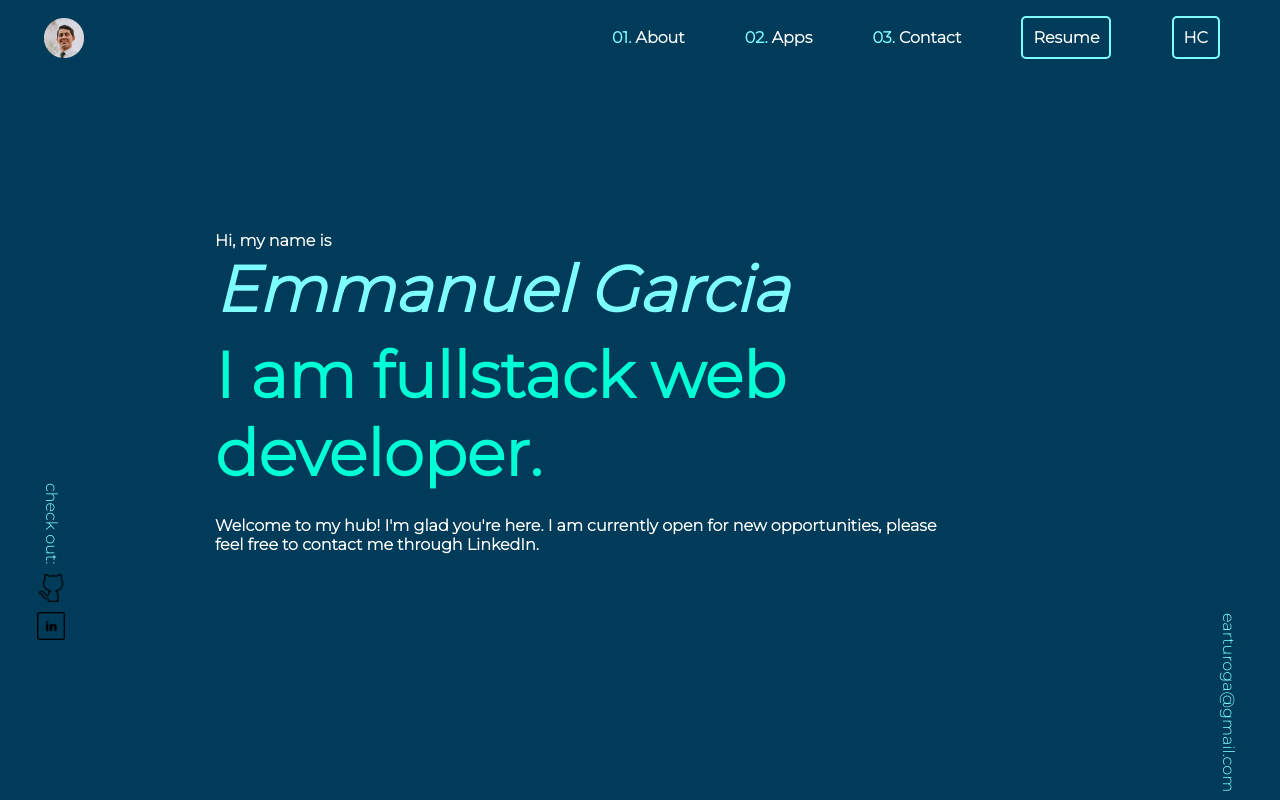
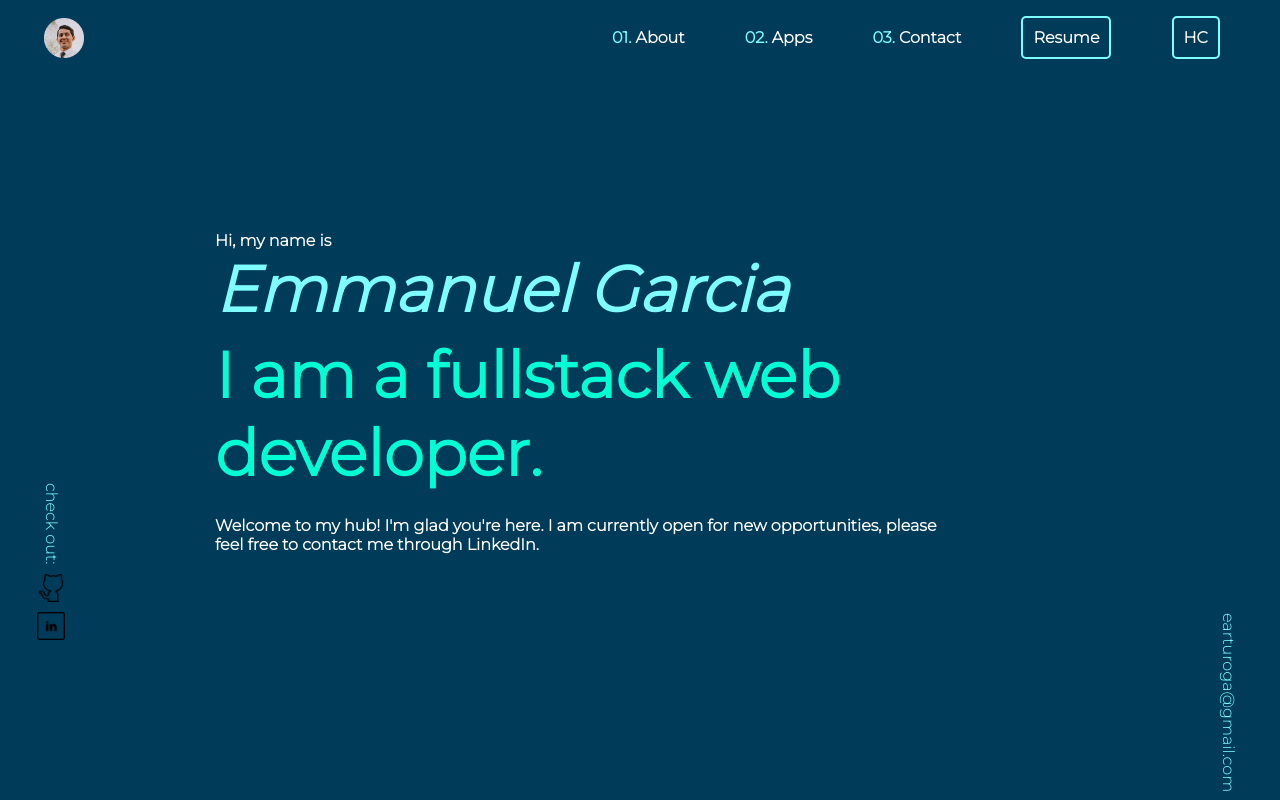
Before and after one commit to emmanuel-a-g/myPage, a Next.js app: page / in a window 1280 px wide. Built offline with nearby package versions, Linux system fonts and the light colour scheme.

Commit message:
fixed intro

```diff
--- a/components/sections/intro.js
+++ b/components/sections/intro.js
@@ -7,7 +7,7 @@ function Intro() {
     <div className={styles.introMe}>
       <h5 className={styles.hi} style={highContrastStatus? {color: "black"} : {color: "white"}}>Hi, my name is</h5>
       <h1 className={styles.name} style={highContrastStatus? {color: "black"} : {color: "#7DFDFE"}}>Emmanuel Garcia</h1>
-      <h1 className={styles.nameTwo} style={highContrastStatus? {color: "#be0d0c"} : {color: "#00ffd5"}}>I am fullstack web developer.</h1>
+      <h1 className={styles.nameTwo} style={highContrastStatus? {color: "#be0d0c"} : {color: "#00ffd5"}}>I am a fullstack web developer.</h1>
       <p className={styles.text} style={highContrastStatus? {color: "black"} : {color: "white"}}>
         Welcome to my hub! I'm glad you're here. I am currently open for new opportunities, please
         feel free to contact me through LinkedIn.
```
